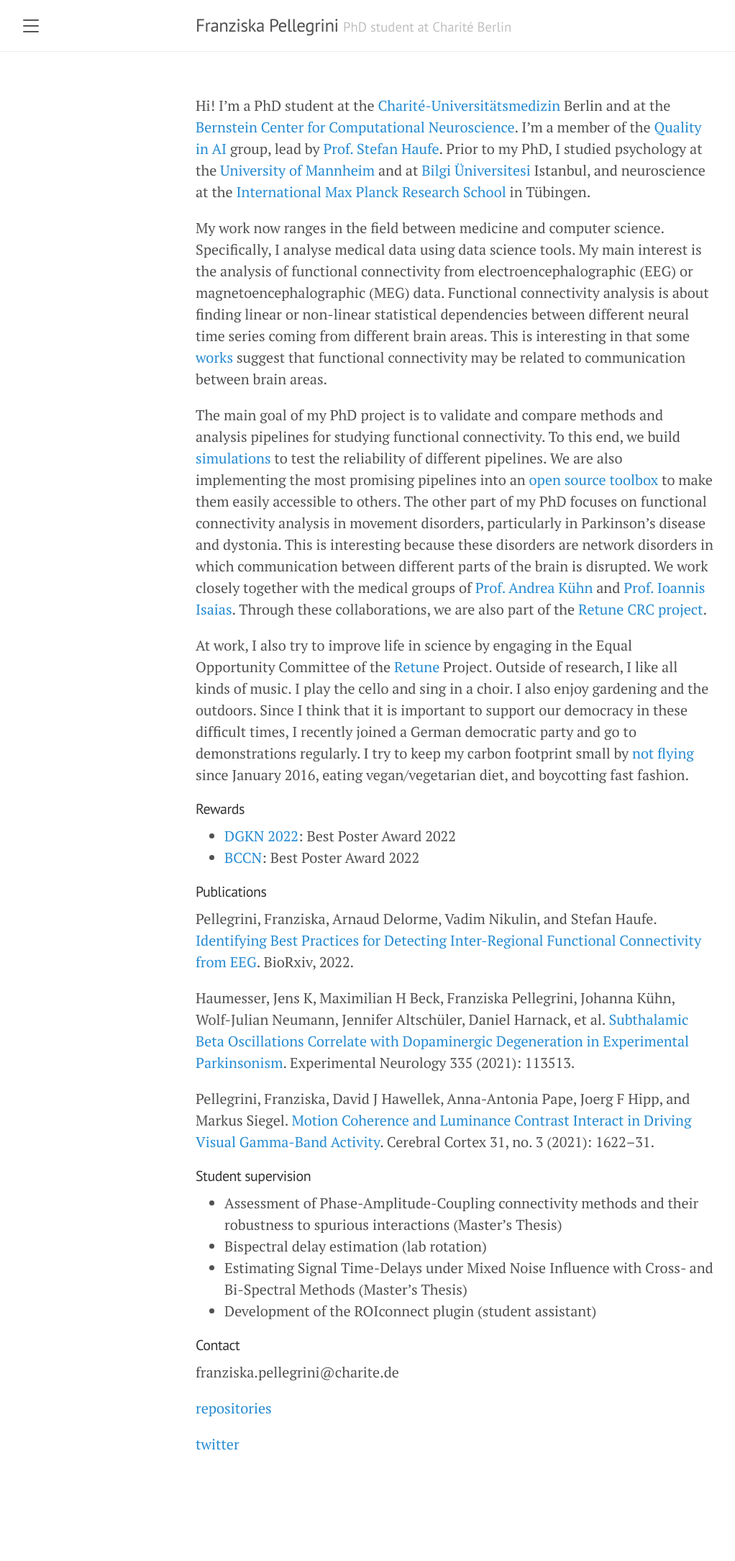
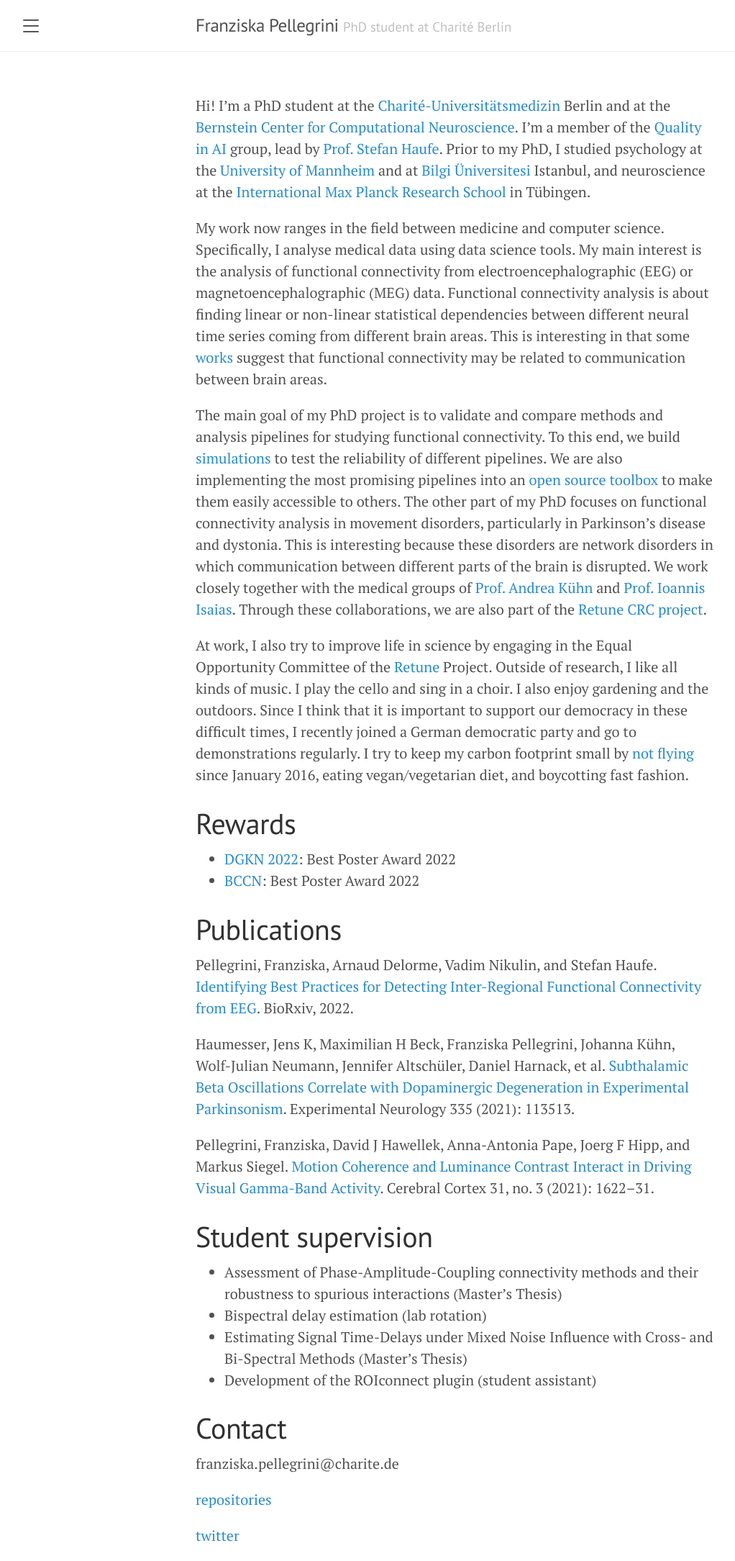
Before and after one commit to fpellegrini/fpellegrini.github.io, a Jekyll site: the page built from index.md, in a window 1280 px wide. Shown: the whole page at 72% size, without its empty margins (8-1030 px from the left). Built offline with Jekyll 4.4.1, drawn with Linux system fonts in a browser that asks for light colours; before the commit the page ends 2042 px from its top, so only the background shows below that.

Commit message:
Update poole.css

```diff
--- a/public/css/poole.css
+++ b/public/css/poole.css
@@ -49,7 +49,7 @@ body {
 
 html {
   font-family: "Helvetica Neue", Helvetica, Arial, sans-serif;
-  font-size: 8px;
+  font-size: 16px;
   line-height: 1.5;
 }
 @media (min-width: 38em) {
@@ -88,7 +88,7 @@ h1, h2, h3, h4, h5, h6 {
   text-rendering: optimizeLegibility;
 }
 h1 {
-  font-size: 1rem;
+  font-size: 2rem;
 }
 h2 {
   margin-top: 1rem;
```
